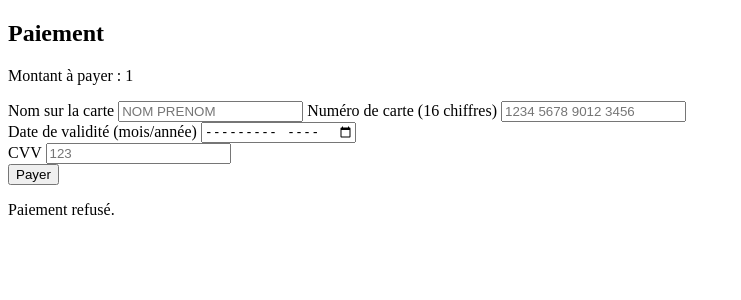
After one commit to naiaMonde/FiguDream, a PHP site: page /paiement.php?id=1 in a window 1280 px wide. The commit adds this page. Shown: the top 300 px of the page, without its empty margins (0-741 px from the left). Run offline with PHP 8.4, Linux system fonts and the light colour scheme.

Commit message:
paiement

```diff
--- /dev/null
+++ b/paiement.php
@@ -0,0 +1,101 @@
+<?php
+    $prix = $_GET['id'];
+    $ok = false;
+?>
+
+<!doctype html>
+<html lang="fr">
+<head>
+    <meta charset="utf-8">
+    <meta name="viewport" content="width=device-width,initial-scale=1">
+    <title>Simulation de paiement</title>
+</head>
+<body>
+    <main>
+        <h2>Paiement </h2>
+        <p>Montant à payer : <span><?= $prix ?></span></p>
+
+        <form  method="post" action="">
+            <label >Nom sur la carte</label>
+            <input name="card_holder" type="text" placeholder="NOM PRENOM" value="<?= isset($card_holder) ? htmlspecialchars($card_holder) : '' ?>" required>
+
+            <label>Numéro de carte (16 chiffres)</label>
+            <input name="card_number" type="tel" inputmode="numeric" pattern="[0-9\s-]{19,}" placeholder="1234 5678 9012 3456" value="<?= isset($card_number_raw) ? htmlspecialchars($card_number_raw) : '' ?>" required>
+
+                <div>
+                    <label>Date de validité (mois/année)</label>
+                    <input  name="expire" type="month" value="<?= isset($expire) ? htmlspecialchars($expire) : '' ?>" required>
+                </div>
+                <div >
+                    <label>CVV</label>
+                    <input name="cvv" type="tel" inputmode="numeric" maxlength="4" placeholder="123" value="<?= isset($cvv) ? htmlspecialchars($cvv) : '' ?>" required>
+                </div>
+                <button type="submit" name="paiement">Payer</button>
+        </form>
+
+    </main>
+
+<?php
+    if(!empty($_POST)){
+        $errors = [];
+
+            $card_number = $_POST['card_number'];
+            // Validation : 16 chiffres
+            if (strlen($card_number) !== 16 || !ctype_digit($card_number)) {
+                $errors[] = 'Le numéro de carte doit contenir exactement 16 chiffres.';
+            }
+            else {
+                // Vérifier que le dernier chiffre est identique au premier
+                if ($card_number[0] !== $card_number[15]) {
+                    $errors[] = 'Le dernier chiffre de la carte doit être identique au premier.';
+                }
+            }
+
+            // Validation date :$expire + 3 months
+            $expire = $_POST['expire'];
+            if (empty($expire)) {
+                $errors[] = 'Veuillez saisir la date de validité (mois/année).';
+            }
+            else {
+                $expireDate = DateTime::createFromFormat('Y-m', $expire);
+                if (!$expireDate) {
+                    $errors[] = 'Format de date invalide. Utilisez le champ mois/année.';
+                }
+                else {
+                    // Considérer la fin du mois comme date d'expiration
+                    $expireDate->modify('last day of this month')->setTime(23, 59, 59);
+                    $datedexpiration = new DateTime();
+                    // ajouter 3 mois au jour courant
+                    $datedexpiration->modify('+3 months')->setTime(0, 0, 0);
+
+                    if ($expireDate <= $datedexpiration) {
+                        $errors[] = "La date de validité doit être supérieure au \"" . $datedexpiration->format('Y-m-d') . "\" (aujourd'hui + 3 mois).";
+                    }
+                }
+            }
+
+            // CVV (simple vérification)
+            $cvv = $_POST['cvv'];
+
+            if (strlen($cvv) < 3 || strlen($cvv) > 4 || !ctype_digit($cvv)) {
+                $errors[] = 'CVV invalide (3 ou 4 chiffres).';
+            }
+            var_dump($errors);
+            if (sizeof($errors) == 0) {
+                $ok = true;
+            }
+        }
+        if ($ok == true){ ?>
+            <p>Paiement effectué  avec succès.</p>
+    <?php }else{ ?>
+        <p>Paiement refusé.</p>
+    <?php }
+
+    ?>
+</body>
+<script>
+        if ( window.history.replaceState ) {
+            window.history.replaceState( null, null, window.location.href );
+        }
+    </script>
+</html>
```
Also changed, not shown: index.php (+4 -4 lines).
